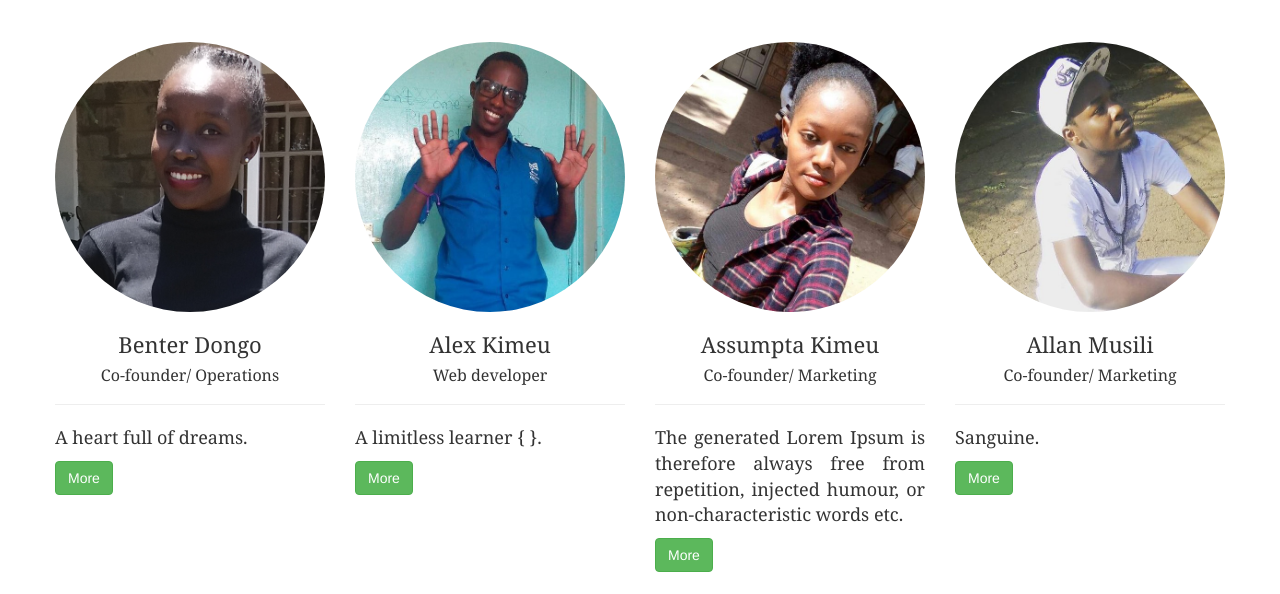
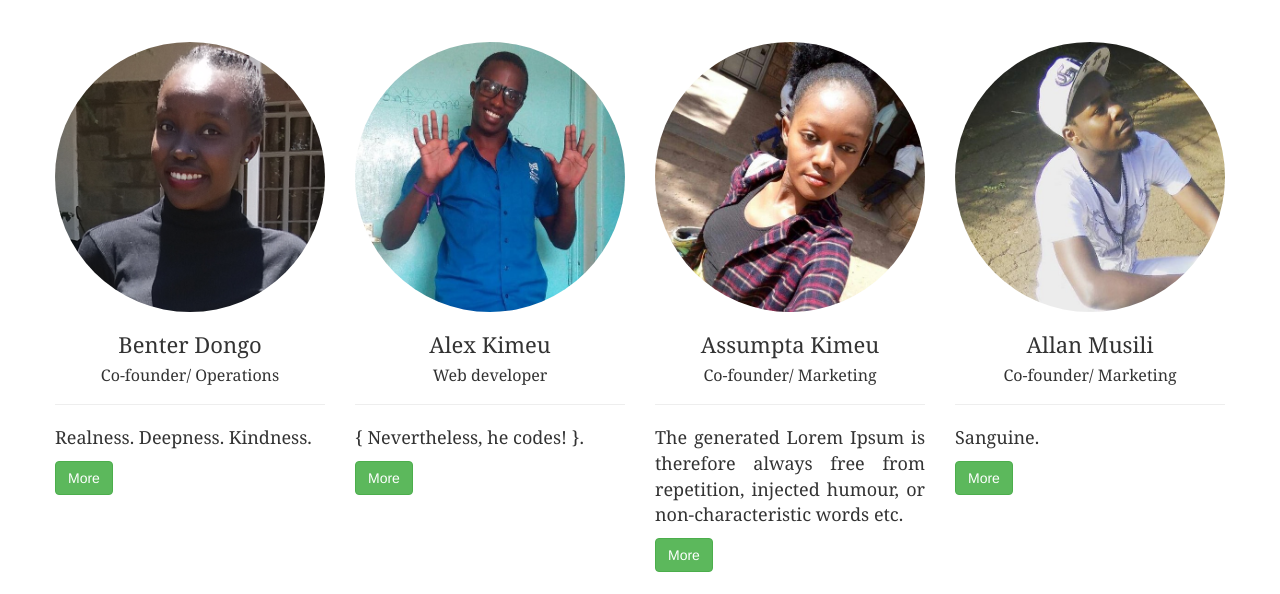
Before and after one commit to bdadg/bdadg.github.io, a plain HTML site: page index.html in a window 1280 px wide. Shown: the part 194-788 px from the top of the page. Drawn offline with nearby package versions, Linux system fonts and the light colour scheme.

Commit message:
Taglines

```diff
--- a/index.html
+++ b/index.html
@@ -46,7 +46,7 @@
                     <h1 class="text-center">Benter Dongo</h1>
                     <h2 class="text-center">Co-founder/ Operations</h2>
                     <hr />
-                    <p class="text-justify">A heart full of dreams.</p>
+                    <p class="text-justify">Realness. Deepness. Kindness.</p>
 
 
                     <!-- Trigger the modal with a button -->
@@ -95,7 +95,7 @@
                     <h1 class="text-center">Alex Kimeu</h1>
                     <h2 class="text-center">Web developer</h2>
                     <hr />
-                    <p class="text-justify">A limitless learner { }.</p>
+                    <p class="text-justify">{ Nevertheless, he codes! }.</p>
 
                     <!-- Trigger the modal with a button -->
                     <button type="button" class="btn btn-success" id="myBtn1">More</button>
```
